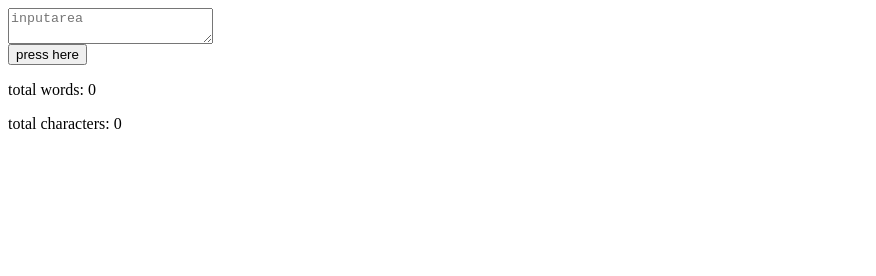
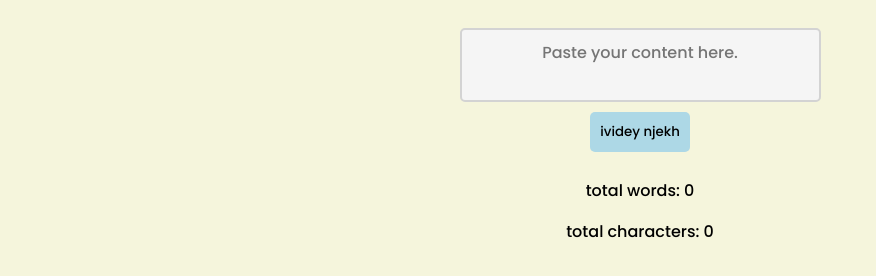
Before and after one commit to Steny005/WORD_COUNTER, a plain HTML site: page index.html in a window 1280 px wide. Shown: the whole page, without its empty margins (0-876 px from the left). Drawn offline with Linux system fonts and the light colour scheme.

Commit message:
htmlpage done

```diff
--- a/index.html
+++ b/index.html
@@ -1,11 +1,13 @@
 <html>
     <head>
-        <href rel="stylesheet" href="style.css"></link>
-</head>
+        <link href="https://fonts.googleapis.com/css2?family=Poppins:wght@300;500;700&display=swap" rel="stylesheet">
+        <link rel="stylesheet" href="style.css">
+        <title>word counter</title>
+    </head>
     <body>
-        <textarea id="input" rows="0" cols="23%" placeholder="inputarea"></textarea>
+        <textarea id="input" rows="0" cols="23%" placeholder="Paste your content here."></textarea>
         <br>
-        <button onclick="countword()" id="button">press here</button>
+        <button onclick="countword()" id="button">ividey njekh</button>
         <p>total words: <span id="count">0</span></p>
         <p>total characters: <span id="charactercount">0</span></p>
 
--- a/style.css
+++ b/style.css
@@ -1,4 +1,27 @@
 *{
     align-items: center;
     justify-content: center;
+    background-color: beige;
+    text-align: center;
+    font-family: 'Poppins', sans-serif;
 }
+
+button{
+    margin-top: 10px;
+    margin-bottom: 10px;
+    padding: 10px;
+    border-radius: 5px;
+    background-color: lightblue;
+    border: none;
+    cursor: pointer;
+}
+
+textarea{
+    margin-top: 20px;
+    border-radius: 5px;
+    padding: 10px;
+    font-size: 16px;
+    border: 2px solid lightgray;
+    resize: none;
+    background-color: whitesmoke;
+}
```
